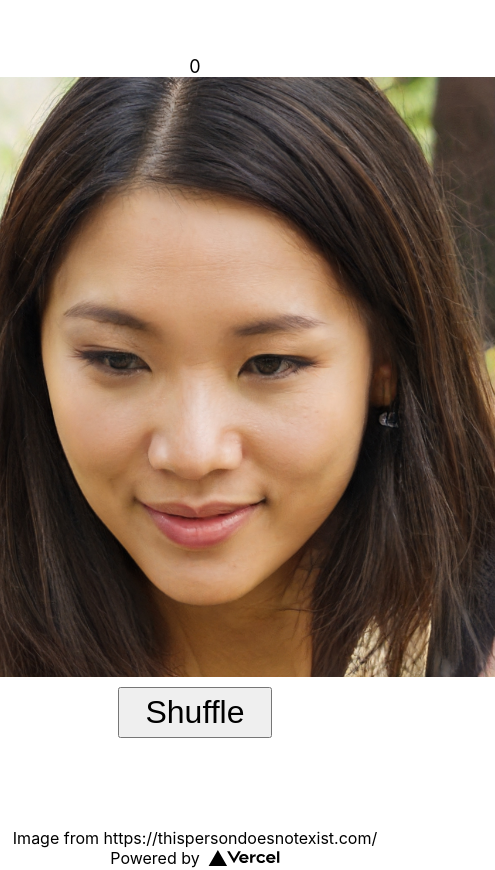
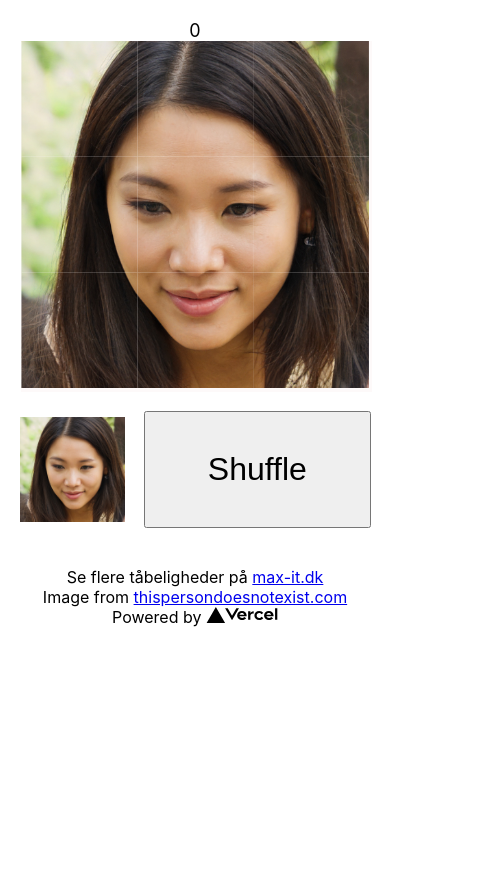
Before and after one commit to Xamian/next-slider, a Next.js app: page / in a window 390 px wide. Shown: the whole page, 495 px wide, since content can reach past the window. After the commit the page ends 844 px from the top, so only its background shows below. Built offline with nearby package versions, Linux system fonts and the light colour scheme.

Commit message:
responsive (iphone)

```diff
--- a/pages/components/game/game.module.scss
+++ b/pages/components/game/game.module.scss
@@ -1,19 +1,15 @@
 .game {
   text-align: center;
+  margin: 5vw;
   .score {
     font-size: large;
   }
-  .shuffleButton {
-    font-size: 2em;
-    margin: 10px 0px;
-    padding: 5px 25px;
-  }
   .board {
+    position: relative;
+    width: 90vw;
+    height: 90vw;
     background-color: rgba(245, 230, 230, 0.25);
-
-    width: 600px;
-    height: 600px;
-    position: relative;
+    margin-left: 0.5vw;
     .pieces {
       position: relative;
       overflow: hidden;
@@ -35,18 +31,38 @@
       position: absolute;
       left: 0;
       right: 0;
-      top: 300px;
+      top: 50%;
       text-align: center;
       color: rgb(224, 224, 224);
       text-shadow: 2px 2px 5px black;
     }
   }
-  .target {
-    position: absolute;
-    left: -220px;
-    top: 0;
-    background-size: cover;
-    width: 200px;
-    height: 200px;
+  .gameControl {
+    display: flex;
+    flex-direction: row;
+    .target {
+      flex: 1 1;
+      background-size: contain;
+      background-repeat: no-repeat;
+      background-position: center;
+      width: 30vw;
+      height: 30vw;
+      margin: 5vw 5vw 5vw 0;
+    }
+    .shuffleButton {
+      flex: 2;
+      font-size: 2em;
+      margin: 5vw 0;
+    }
   }
 }
+
+@media (min-width: 600px) {
+  .game {
+    .board {
+      width: 600px;
+      height: 600px;
+      margin: 0 auto;
+    }
+  }
+}
--- a/pages/components/game/game.tsx
+++ b/pages/components/game/game.tsx
@@ -186,15 +186,18 @@ export default function Game() {
         className={piece.hidden ? styles.hidden : ''}
         style={{
           // display: piece.hidden ? 'none' : 'block',
-          left: (cPos.x - sPos.x) * pSize.x,
-          top: (cPos.y - sPos.y) * pSize.y,
+          left: `${(cPos.x - sPos.x) * 33}%`,
+          top: `${(cPos.y - sPos.y) * 33}%`,
           backgroundImage: targetImage,
-          width: '600px',
-          height: '600px',
-          clip: `rect(${sPos.y * pSize.y}px,
-        ${(sPos.x + 1) * pSize.x}px,
-        ${(sPos.y + 1) * pSize.y}px,
-        ${sPos.x * pSize.x}px)`
+          width: '100%',
+          height: '100%',
+          // clipPath: `polygon(0 0, 33% 0%, 33% 33%, 0 33%)`,
+          // clip: `rect(${sPos.y * pSize.y}px, ${(sPos.x + 1) * pSize.x}px, ${(sPos.y + 1) * pSize.y}px, ${sPos.x * pSize.x}px)`
+          clipPath: `polygon(
+            ${sPos.x * 33}% ${sPos.y * 33}%,
+            ${(sPos.x + 1) * 33}% ${sPos.y * 33}%,
+            ${(sPos.x + 1) * 33}% ${(sPos.y + 1) * 33}%,
+            ${sPos.x * 33}% ${(sPos.y + 1) * 33}%)`
         }}></div>
     );
   })
@@ -202,15 +205,17 @@ export default function Game() {
     <div className={styles.game}>
       <div className={styles.score}>{score}</div>
       <div className={styles.board} onClick={boardClickHandler}>
-        <div className={styles.target} style={{ backgroundImage: targetImage }}></div>
         <div className={styles.pieces}>
           {piecesAsDivs}
         </div>
         <div className={styles.message}>{message}</div>
       </div>
+      <div className={styles.gameControl}>
+        <div className={styles.target} style={{ backgroundImage: targetImage }}></div>
         <button
           className={styles.shuffleButton}
           onClick={shuffleButtonClickHandler}>Shuffle</button>
       </div>
+    </div>
   )
 }
--- a/pages/index.js
+++ b/pages/index.js
@@ -26,15 +26,14 @@ export default function Home() {
       </main>
 
       <footer className={styles.footer}>
-        <a href="https://thispersondoesnotexist.com/">Image from https://thispersondoesnotexist.com/</a>
-      </footer>
-      <footer className={styles.footer}>
+        <span>Se flere tåbeligheder på <a href="https://max-it.dk/">max-it.dk</a></span><br />
+        Image from <a target="_blank" href="https://thispersondoesnotexist.com/">thispersondoesnotexist.com</a><br />
+          Powered by{' '}
         <a
           href="https://vercel.com?utm_source=create-next-app&utm_medium=default-template&utm_campaign=create-next-app"
           target="_blank"
           rel="noopener noreferrer"
         >
-          Powered by{' '}
           <span className={styles.logo}>
             <Image src="/vercel.svg" alt="Vercel Logo" width={72} height={16} />
           </span>
--- a/styles/Home.module.scss
+++ b/styles/Home.module.scss
@@ -1,121 +1,122 @@
-.container {
-  min-height: 100vh;
-  padding: 0 0.5rem;
-  display: flex;
-  flex-direction: column;
-  justify-content: center;
-  align-items: center;
-  height: 100vh;
-}
+// .container {
+//   min-height: 100vh;
+//   padding: 0 0.5rem;
+//   display: flex;
+//   flex-direction: column;
+//   justify-content: center;
+//   align-items: center;
+//   height: 100vh;
+// }
 
-.main {
-  padding: 5rem 0;
-  flex: 1;
-  display: flex;
-  flex-direction: column;
-  justify-content: center;
-  align-items: center;
-}
+// .main {
+//   padding: 5rem 0;
+//   flex: 1;
+//   display: flex;
+//   flex-direction: column;
+//   justify-content: center;
+//   align-items: center;
+// }
 
 .footer {
-  width: 100%;
-  height: 100px;
-  // border-top: 1px solid #eaeaea;
-  display: flex;
-  justify-content: center;
-  align-items: center;
-}
-
-.footer a {
-  display: flex;
-  justify-content: center;
-  align-items: center;
-  flex-grow: 1;
-}
-
-.title a {
-  color: #0070f3;
-  text-decoration: none;
-}
-
-.title a:hover,
-.title a:focus,
-.title a:active {
-  text-decoration: underline;
-}
-
-.title {
-  margin: 0;
-  line-height: 1.15;
-  font-size: 4rem;
-}
-
-.title,
-.description {
+  //   width: 100%;
+  //   height: 100px;
+  //   // border-top: 1px solid #eaeaea;
+  //   display: flex;
+  //   justify-content: center;
+  //   align-items: center;
   text-align: center;
 }
 
-.description {
-  line-height: 1.5;
-  font-size: 1.5rem;
-}
+// .footer a {
+//   display: flex;
+//   justify-content: center;
+//   align-items: center;
+//   flex-grow: 1;
+// }
 
-.code {
-  background: #fafafa;
-  border-radius: 5px;
-  padding: 0.75rem;
-  font-size: 1.1rem;
-  font-family: Menlo, Monaco, Lucida Console, Liberation Mono, DejaVu Sans Mono,
-    Bitstream Vera Sans Mono, Courier New, monospace;
-}
+// .title a {
+//   color: #0070f3;
+//   text-decoration: none;
+// }
 
-.grid {
-  display: flex;
-  align-items: center;
-  justify-content: center;
-  flex-wrap: wrap;
-  max-width: 800px;
-  margin-top: 3rem;
-}
+// .title a:hover,
+// .title a:focus,
+// .title a:active {
+//   text-decoration: underline;
+// }
 
-.card {
-  margin: 1rem;
-  padding: 1.5rem;
-  text-align: left;
-  color: inherit;
-  text-decoration: none;
-  border: 1px solid #eaeaea;
-  border-radius: 10px;
-  transition: color 0.15s ease, border-color 0.15s ease;
-  width: 45%;
-}
+// .title {
+//   margin: 0;
+//   line-height: 1.15;
+//   font-size: 4rem;
+// }
 
-.card:hover,
-.card:focus,
-.card:active {
-  color: #0070f3;
-  border-color: #0070f3;
-}
+// .title,
+// .description {
+//   text-align: center;
+// }
 
-.card h2 {
-  margin: 0 0 1rem 0;
-  font-size: 1.5rem;
-}
+// .description {
+//   line-height: 1.5;
+//   font-size: 1.5rem;
+// }
 
-.card p {
-  margin: 0;
-  font-size: 1.25rem;
-  line-height: 1.5;
-}
+// .code {
+//   background: #fafafa;
+//   border-radius: 5px;
+//   padding: 0.75rem;
+//   font-size: 1.1rem;
+//   font-family: Menlo, Monaco, Lucida Console, Liberation Mono, DejaVu Sans Mono,
+//     Bitstream Vera Sans Mono, Courier New, monospace;
+// }
 
-.logo {
-  height: 1em;
-  margin-left: 0.5rem;
-}
+// .grid {
+//   display: flex;
+//   align-items: center;
+//   justify-content: center;
+//   flex-wrap: wrap;
+//   max-width: 800px;
+//   margin-top: 3rem;
+// }
 
-@media (max-width: 600px) {
-  .grid {
-    width: 100%;
-    flex-direction: column;
-  }
-}
+// .card {
+//   margin: 1rem;
+//   padding: 1.5rem;
+//   text-align: left;
+//   color: inherit;
+//   text-decoration: none;
+//   border: 1px solid #eaeaea;
+//   border-radius: 10px;
+//   transition: color 0.15s ease, border-color 0.15s ease;
+//   width: 45%;
+// }
+
+// .card:hover,
+// .card:focus,
+// .card:active {
+//   color: #0070f3;
+//   border-color: #0070f3;
+// }
+
+// .card h2 {
+//   margin: 0 0 1rem 0;
+//   font-size: 1.5rem;
+// }
+
+// .card p {
+//   margin: 0;
+//   font-size: 1.25rem;
+//   line-height: 1.5;
+// }
+
+// .logo {
+//   height: 1em;
+//   margin-left: 0.5rem;
+// }
+
+// @media (max-width: 600px) {
+//   .grid {
+//     width: 100%;
+//     flex-direction: column;
+//   }
+// }
--- a/styles/globals.css
+++ b/styles/globals.css
@@ -7,8 +7,8 @@ body {
 }
 
 a {
-  color: inherit;
-  text-decoration: none;
+  /* color: inherit; */
+  /* text-decoration: none; */
 }
 
 * {
```
Lines whose indentation alone changed are shown as unchanged.
